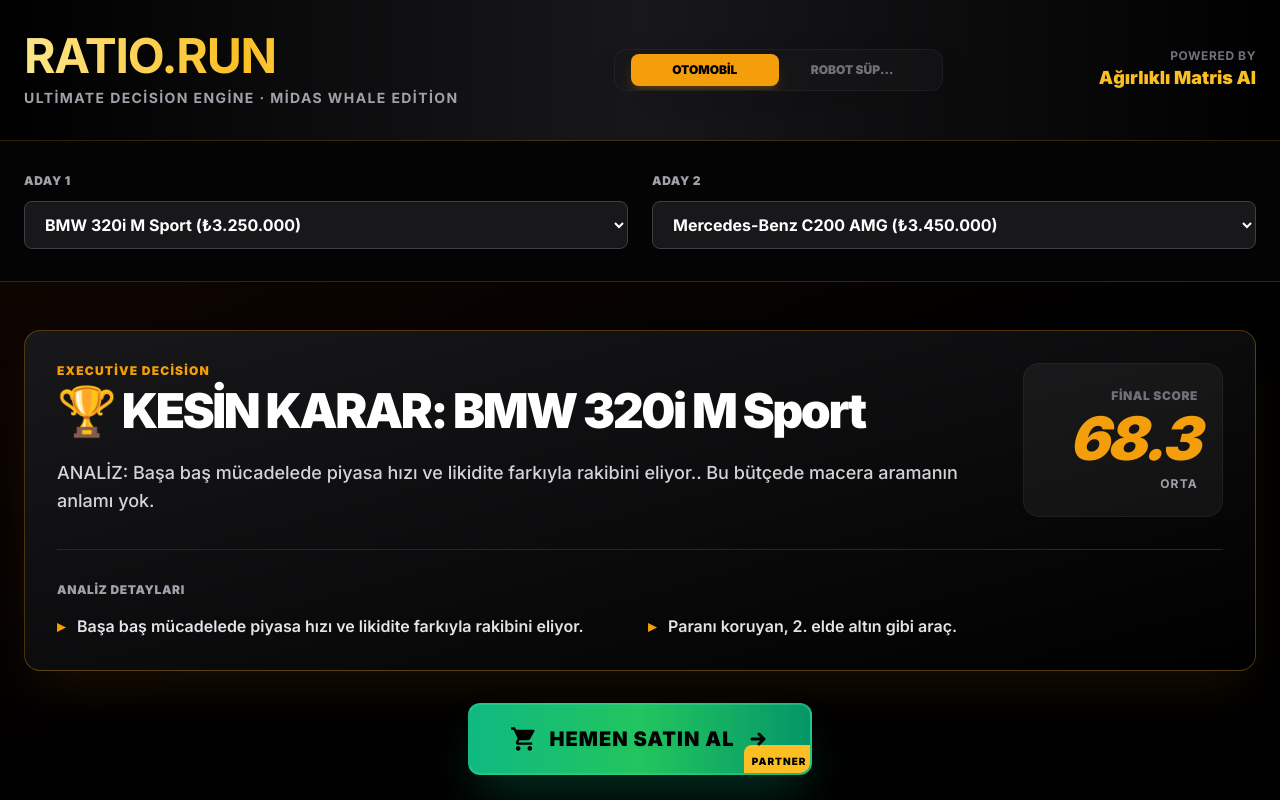
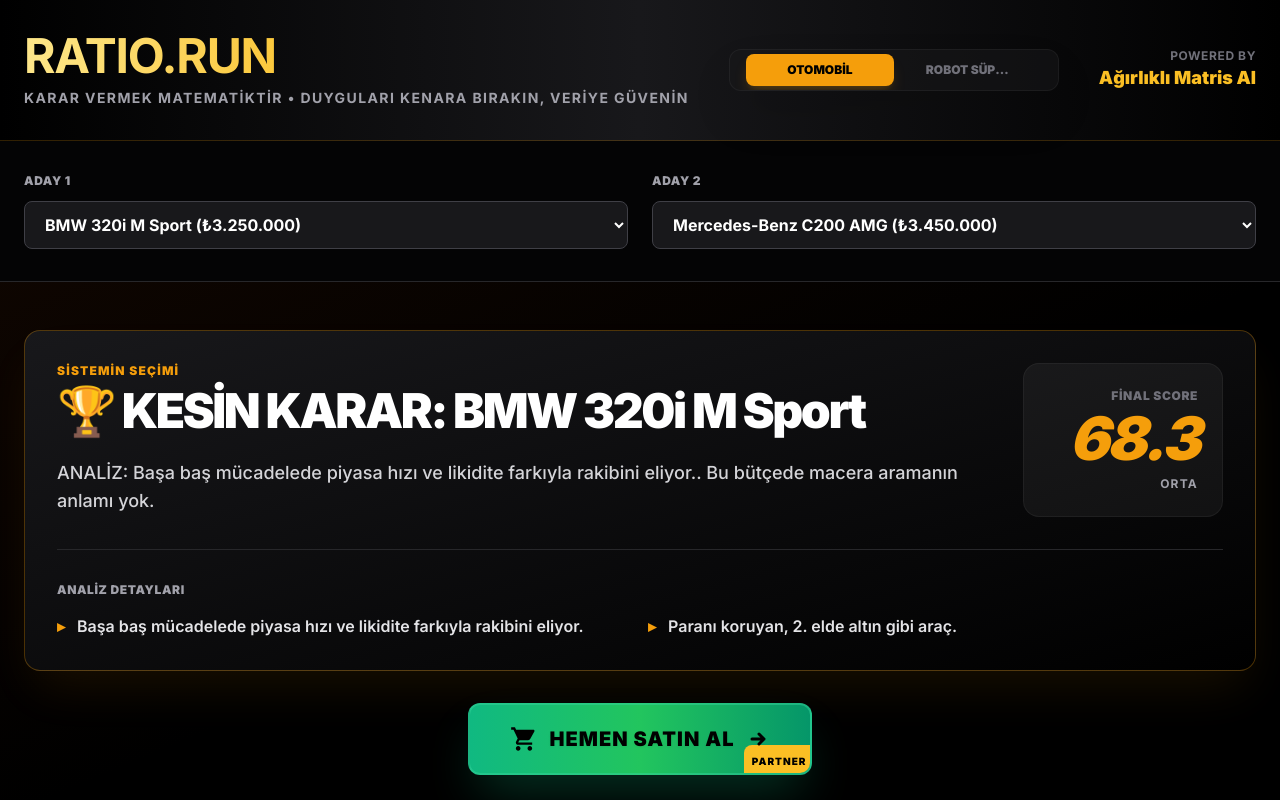
Before and after one commit to efeunitas-oss/ratio-run, a Next.js app: page / in a window 1280 px wide. Shown: the top 800 px of the page. Built offline with nearby package versions, Linux system fonts and the light colour scheme.

Commit message:
feat: finalize turkish localization and ui stabilization

```diff
--- a/app/RatioRunApp.tsx
+++ b/app/RatioRunApp.tsx
@@ -74,7 +74,7 @@
                 RATIO.RUN
               </h1>
               <p className="text-xs sm:text-sm text-zinc-400 mt-2 tracking-widest uppercase font-bold">
-                Ultimate Decision Engine · Midas Whale Edition
+                KARAR VERMEK MATEMATİKTİR • DUYGULARI KENARA BIRAKIN, VERİYE GÜVENİN
               </p>
             </div>
 
@@ -159,7 +159,7 @@
             <div className="flex flex-col md:flex-row items-start justify-between mb-6 gap-8">
               <div className="flex-1">
                 <div className="text-xs uppercase tracking-widest text-amber-500 mb-2 font-black">
-                  Executive Decision
+                  SİSTEMİN SEÇİMİ
                 </div>
                 <h2 className="text-3xl sm:text-4xl md:text-5xl font-black mb-4 leading-tight text-white tracking-tighter">
                   {comparison.verdict.split('\n')[0]}
@@ -259,10 +259,10 @@
             <div className="flex items-center gap-2">
               <span className="text-amber-500 font-black text-xl tracking-tighter">RATIO.RUN</span>
               <span className="text-zinc-800">|</span>
-              <span className="text-center sm:text-left">© 2024 · Midas Whale Algorithm</span>
+              <span className="text-center sm:text-left">© 2026 RATIO.RUN | GELİŞMİŞ KARAR ALGORİTMASI</span>
             </div>
             <div className="italic text-zinc-400 text-center sm:text-right">
-              Decide with Math, not Emotions.
+              DECIDE WITH MATH, NOT EMOTIONS.
             </div>
           </div>
         </div>
```
